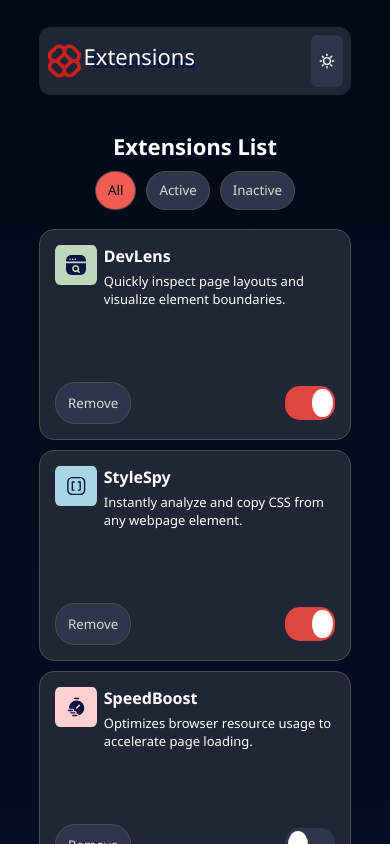
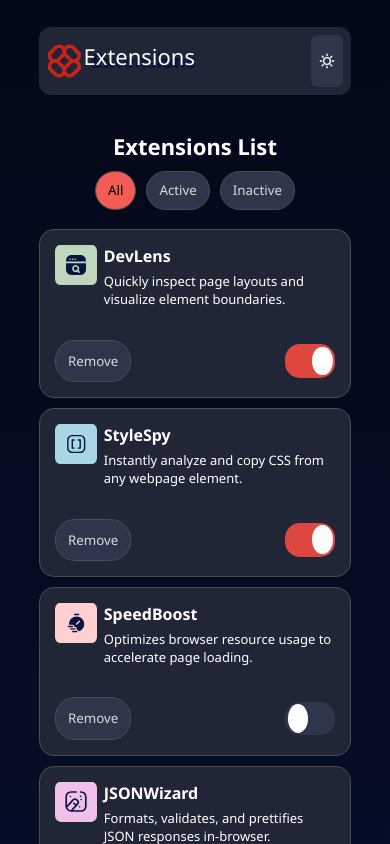
Before and after one commit to Kenzkyi/browser-extension, a React (Vite) app: page / in a window 390 px wide. Shown: the top 844 px of the page. Built offline with nearby package versions, Linux system fonts and the light colour scheme.

Commit message:
responsiveness

```diff
--- a/src/index.css
+++ b/src/index.css
@@ -229,7 +229,7 @@
   @media screen and (max-width:480px) {
     grid-template-columns: 1fr;
     main{
-      max-height: 25vh;
+      max-height: 20dvh;
     }
   }
 }
```
